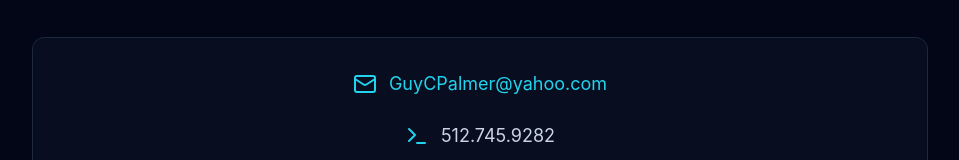
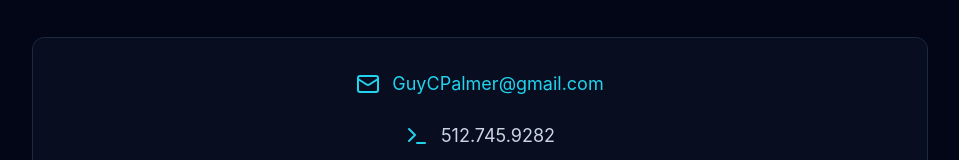
Before and after one commit to GuyCPalmer/guy-palmer-website, a React (Create React App) app: page / in a window 1280 px wide. Shown: the part 4011-4171 px from the top of the page, without its empty margins (160-1119 px from the left). Built offline with nearby package versions, Linux system fonts and the light colour scheme.

Commit message:
updated contact info

```diff
--- a/src/App.js
+++ b/src/App.js
@@ -668,8 +668,8 @@
             <div className="space-y-6">
               <div className="flex items-center justify-center gap-3 text-lg">
                 <Mail className="w-6 h-6 text-cyan-400" />
-                <a href="mailto:GuyCPalmer@yahoo.com" className="text-cyan-400 hover:text-cyan-300 transition-colors">
-                  GuyCPalmer@yahoo.com
+                <a href="mailto:GuyCPalmer@gmail.com" className="text-cyan-400 hover:text-cyan-300 transition-colors">
+                  GuyCPalmer@gmail.com
                 </a>
               </div>
               <div className="flex items-center justify-center gap-3 text-lg">
@@ -680,7 +680,7 @@
                 <a href="https://github.com/GuyCPalmer" target="_blank" rel="noopener noreferrer" className="p-3 bg-slate-800 rounded-lg hover:bg-cyan-500/20 hover:text-cyan-400 transition-all">
   <Github className="w-6 h-6" />
 </a>
-                <a href="https://www.linkedin.com/in/your-profile-url" target="_blank" rel="noopener noreferrer" className="p-3 bg-slate-800 rounded-lg hover:bg-cyan-500/20 hover:text-cyan-400 transition-all">
+                <a href="https://www.linkedin.com/in/guy-palmer" target="_blank" rel="noopener noreferrer" className="p-3 bg-slate-800 rounded-lg hover:bg-cyan-500/20 hover:text-cyan-400 transition-all">
   <Linkedin className="w-6 h-6" />
 </a>
               </div>
```
